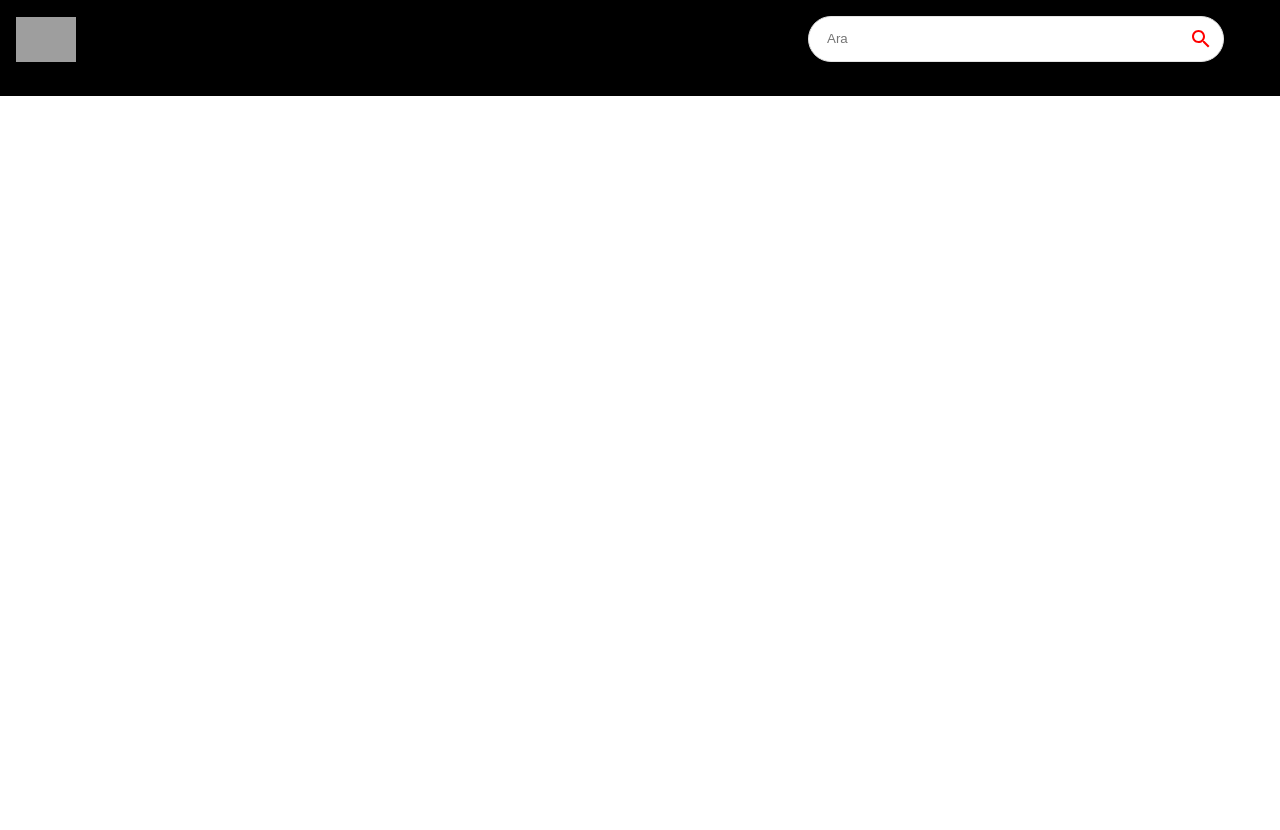
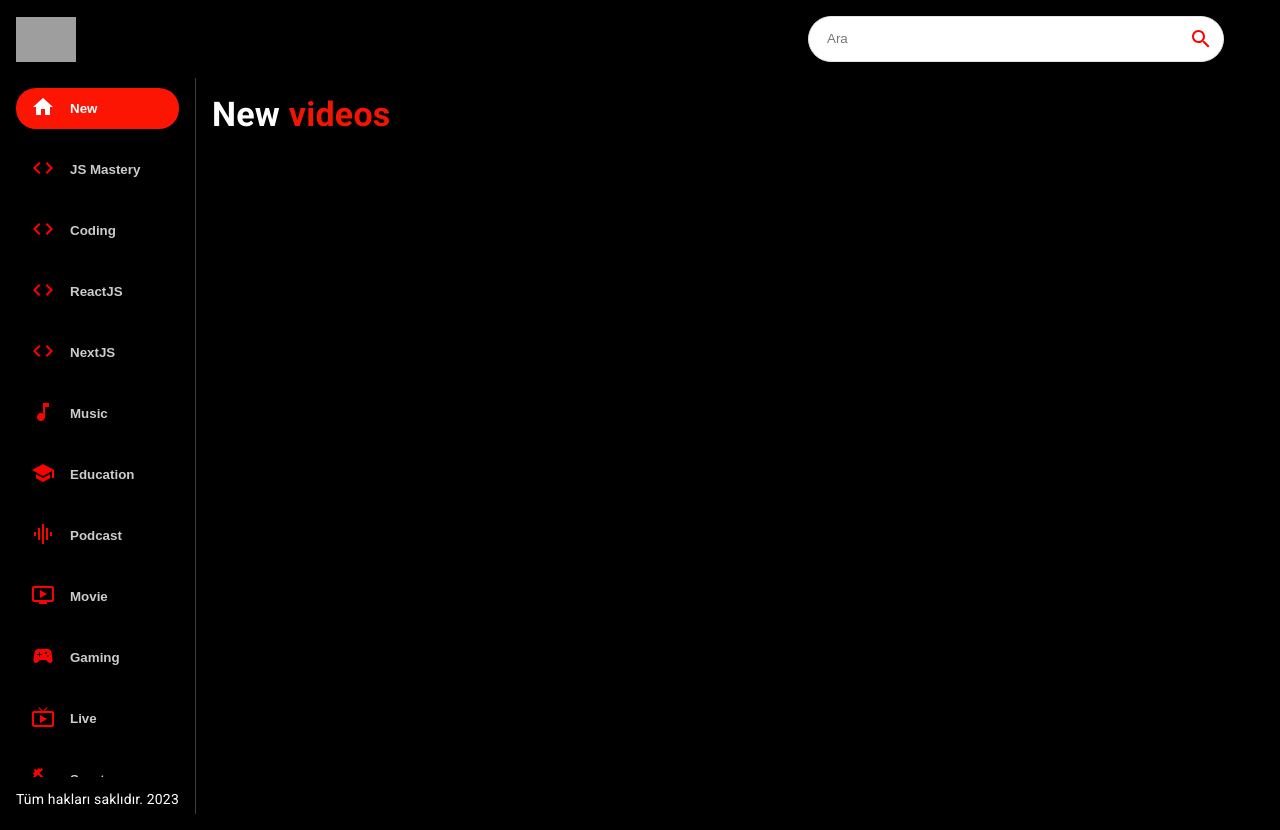
Before and after one commit to sulekaptan/youtube, a React (Create React App) app: page / in a window 1280 px wide. Before the commit the page ends 800 px from the top, so only its background shows below. Built offline with nearby package versions, Linux system fonts and the light colour scheme; grey boxes are pictures that could not be loaded.

Commit message:
add sidebar

```diff
--- a/src/components/Feed.jsx
+++ b/src/components/Feed.jsx
@@ -1,8 +1,26 @@
-import React from 'react'
+import {useState, useEffect} from 'react'
+import { Box, Stack, Typography } from '@mui/material'
+import SideBar from './SideBar'
 
 const Feed = () => {
   return (
-    <div>Feed</div>
+    <Stack sx={{ flexDirection: { sx: "column", md: "row" } }}>
+    <Box sx={{ height: { sx: "auto", md: "92vh" }, borderRight: "1px solid #3d3d3d", px: { sx: 0, md: 2 } }}>
+      <SideBar />
+      <Typography
+        className='copyright'
+        variant='body2'
+        sx={{mt: 1.5, color: '#fff'}}
+      >
+        Tüm hakları saklıdır. 2023
+      </Typography>
+    </Box>
+    <Box p={2} sx={{overflowY: 'auto', height: '90vh', flex: 2}}>
+      <Typography variant='h4' fontWeight="bold" mb={2} sx={{color: 'white'}}>
+        New <span style={{color: '#F31503'}}>videos</span>
+      </Typography>
+    </Box>
+  </Stack>
   )
 }
 
--- /dev/null
+++ b/src/components/SideBar.jsx
@@ -0,0 +1,27 @@
+import React from 'react'
+import { Stack } from '@mui/material'
+import { categories } from '../utils/constants'
+
+const selectedCategory = "New"
+
+const SideBar = () => {
+  return (
+    <Stack
+      direction="row"
+      sx={{ overflowY: "auto", height: { sx: 'auto', md: '95%' }, flexDirection: { md: 'column' } }}
+    >
+      {categories.map((category) => (
+        <button
+          key={category.name}
+          className="category-btn"
+          style={{background: category.name === selectedCategory && '#FC1503', color: 'white'}}
+        >
+          <span style={{color: category.name === selectedCategory ? 'white' : 'red', marginRight: '15px'}}>{category.icon}</span>
+          <span style={{opacity: category.name === selectedCategory ? '1' : '0.8'}}>{category.name}</span>
+        </button>
+      ))}
+    </Stack>
+  )
+}
+
+export default SideBar
--- a/src/components/index.js
+++ b/src/components/index.js
@@ -4,3 +4,4 @@
 export {default as SearchFeed} from './SearchFeed'
 export {default as VideoDetail} from './VideoDetail'
 export {default as SearchBar} from './SearchBar'
+export {default as SideBar} from './SideBar'
--- a/src/index.css
+++ b/src/index.css
@@ -50,7 +50,7 @@
   text-transform: capitalize;
   display: flex;
   align-items: center;
-  justify-content: start;
+  justify-content: flex-start;
   cursor:pointer;
   background: transparent;
   outline: none;
```
Also changed, not shown: 1 other file (tests, documents, lock files or other folders).
